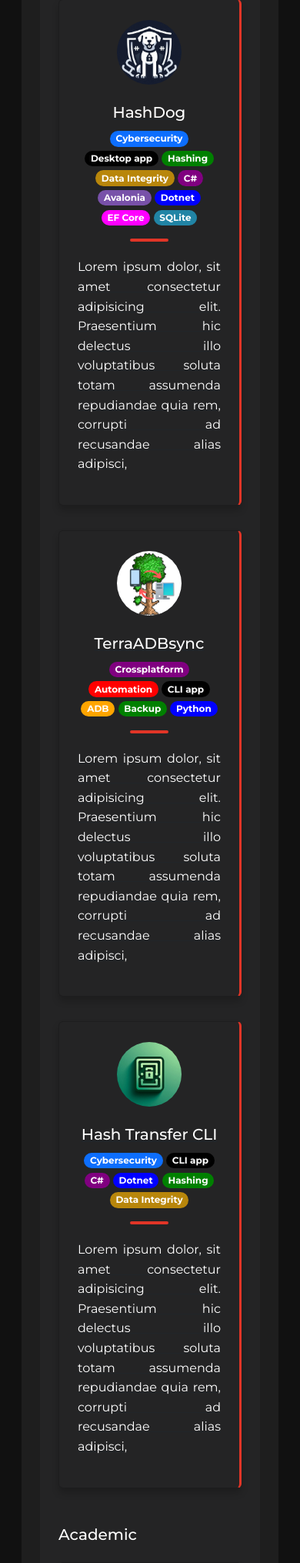
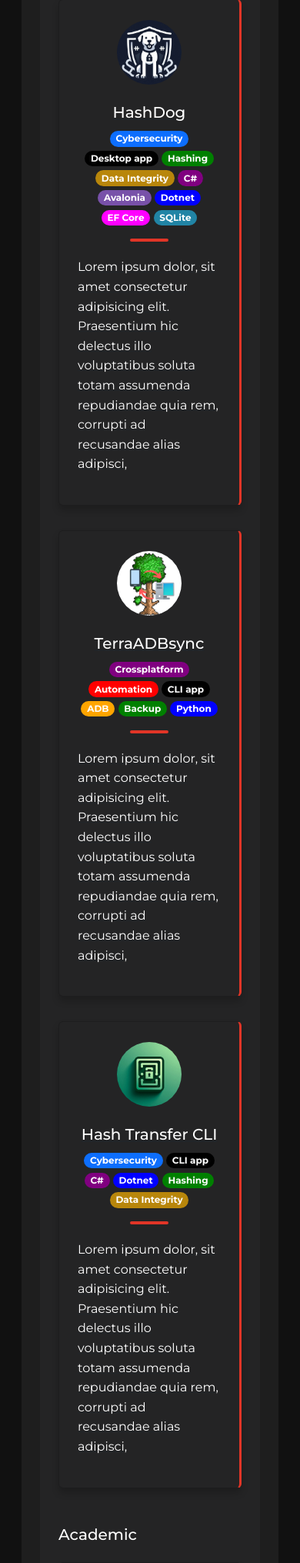
Before and after one commit to Zyd8/zyd-portfolio-website, a Django app: page /resume in a window 390 px wide. Shown: the part 1609-3640 px from the top of the page at 77% size. Run offline with Django 5.2, Linux system fonts and the light colour scheme; some libraries are stand-ins or nearby versions.

Commit message:
media query for description text alignment

```diff
--- a/static/css/common.css
+++ b/static/css/common.css
@@ -220,7 +220,9 @@ p {
     border-radius: 50%;
     margin-top: 10px;
 }
-
+.description {
+    text-align: justify;
+}
 @media (max-width: 768px) {
     .progress-icon-container {
         display: flex;
@@ -248,3 +250,9 @@ p {
         order: 1;
     }
 }
+
+@media (max-width: 1600px) {
+    .description {
+        text-align: left;
+    }
+}
--- a/templates/iot.html
+++ b/templates/iot.html
@@ -35,17 +35,17 @@
         <p class="custom-hr-center"></p>
 
 
-        <div class="col-lg-12 col-md-12 col-sm-12 my-4">
+        <div class="col-lg-12 col-md-12 col-sm-12 mt-5">
             <div class="card card-accent-right primary-background p-2">
                 <div class="row g-0">
-                    <div class="col-md-7 notableproject-icon-container">
+                    <div class="col-md-7 notableproject-icon-container mt-2">
                         <img src="{% static 'assets/iot-dht11.jpeg' %}"
                             class="p-2 img-fluid" alt="...">
                     </div>
                     <div class="col-md-5">
                         <div class="card-body text-white">
 
-                            <h5 class="progress-title text-left">Live PC Internal Temps</h5>
+                            <h5 class="progress-title text-left">PC Internal Temps</h5>
 
                             <p>
                                 <span class="badge rounded-pill" style="background-color: black;">ESP8266</span>
--- a/templates/resume.html
+++ b/templates/resume.html
@@ -54,7 +54,7 @@
                 </h5>
 
                 <div class="col-lg-6 col-md-6 col-sm-12 my-3">
-                    <a class="card card-accent-right primary-background p-2" href="https://github.com/Zyd8/hash-dog">
+                    <a class="card card-accent-right primary-background p-2 h-100" href="https://github.com/Zyd8/hash-dog">
                         <div class="row g-0">
                             <div class="col-md-12 notableproject-icon-container">
                                 <img src="{% static 'assets/logo-hashdog.png' %}"
@@ -83,7 +83,7 @@
 
                                     <!--Regular Description-->
                                     <div class="col-12 mt-2 mb-2">
-                                        <p class="text-white" style="text-align: justify;">
+                                        <p class="text-white description">
                                             Lorem ipsum dolor, sit amet consectetur adipisicing elit. Praesentium hic delectus illo voluptatibus
                                             soluta totam assumenda repudiandae quia rem, corrupti ad recusandae alias adipisci,
                                         </p>
@@ -96,7 +96,7 @@
                 </div>
 
                 <div class="col-lg-6 col-md-6 col-sm-12 my-3">
-                    <a class="card card-accent-right primary-background p-2" href="https://github.com/Zyd8/terrADBsync">
+                    <a class="card card-accent-right primary-background p-2 h-100" href="https://github.com/Zyd8/terrADBsync">
                         <div class="row g-0">
                             <div class="col-md-12 notableproject-icon-container">
                                 <img src="{% static 'assets/logo-terradbsync.png' %}"
@@ -121,7 +121,7 @@
 
                                     <!--Regular Description-->
                                     <div class="col-12 mt-2 mb-2">
-                                        <p class="text-white" style="text-align: justify;">
+                                        <p class="text-white description">
                                             Lorem ipsum dolor, sit amet consectetur adipisicing elit. Praesentium hic delectus illo voluptatibus
                                             soluta totam assumenda repudiandae quia rem, corrupti ad recusandae alias adipisci,
                                         </p>
@@ -134,7 +134,7 @@
                 </div>
 
                 <div class="col-lg-6 col-md-6 col-sm-12 my-3">
-                    <a class="card card-accent-right primary-background p-2" href="https://github.com/Zyd8/hash-transfer-cli">
+                    <a class="card card-accent-right primary-background p-2 h-100" href="https://github.com/Zyd8/hash-transfer-cli">
                         <div class="row g-0">
                             <div class="col-md-12 notableproject-icon-container">
                                 <img src="{% static 'assets/logo-hashtransfercli.png' %}"
@@ -160,7 +160,7 @@
 
                                     <!--Regular Description-->
                                     <div class="col-12 mt-2 mb-2">
-                                        <p class="text-white" style="text-align: justify;">
+                                        <p class="text-white description">
                                             Lorem ipsum dolor, sit amet consectetur adipisicing elit. Praesentium hic delectus illo voluptatibus
                                             soluta totam assumenda repudiandae quia rem, corrupti ad recusandae alias adipisci,
                                         </p>
@@ -182,7 +182,7 @@
                 </h5>
 
                  <div class="col-lg-6 col-md-6 col-sm-12 my-3">
-                    <a class="card card-accent-right primary-background p-2" href="https://github.com/Zyldzkie/crochet-shelby-final" >
+                    <a class="card card-accent-right primary-background p-2 h-100" href="https://github.com/Zyldzkie/crochet-shelby-final" >
                         <div class="row g-0">
                             <div class="col-md-12 notableproject-icon-container">
                                 <img src="{% static 'assets/logo-shelbylorrainecrochet.png' %}"
@@ -214,7 +214,7 @@
 
                                     <!--Regular Description-->
                                     <div class="col-12 mt-2 mb-2">
-                                        <p class="text-white" style="text-align: justify;">
+                                        <p class="text-white description">
                                             Lorem ipsum dolor, sit amet consectetur adipisicing elit. Praesentium hic delectus illo voluptatibus
                                             soluta totam assumenda repudiandae quia rem, corrupti ad recusandae alias adipisci,
                                         </p>
@@ -227,7 +227,7 @@
                 </div>
 
                 <div class="col-lg-6 col-md-6 col-sm-12 my-3">
-                    <a class="card card-accent-right primary-background p-2" href="https://github.com/Zyldzkie/MobileRecipeAppG3">
+                    <a class="card card-accent-right primary-background p-2 h-100" href="https://github.com/Zyldzkie/MobileRecipeAppG3">
                         <div class="row g-0">
                             <div class="col-md-12 notableproject-icon-container">
                                 <img src="{% static 'assets/logo-asiarecipehub.png' %}"
@@ -254,7 +254,7 @@
 
                                     <!--Regular Description-->
                                     <div class="col-12 mt-2 mb-2">
-                                        <p class="text-white" style="text-align: justify;">
+                                        <p class="text-white description">
                                             Lorem ipsum dolor, sit amet consectetur adipisicing elit. Praesentium hic delectus illo voluptatibus
                                             soluta totam assumenda repudiandae quia rem, corrupti ad recusandae alias adipisci,
                                         </p>
@@ -267,7 +267,7 @@
                 </div>
 
                 <div class="col-lg-6 col-md-6 col-sm-12 my-3">
-                    <a class="card card-accent-right primary-background p-2" href="https://github.com/Zyldzkie/kamayan">
+                    <a class="card card-accent-right primary-background p-2 h-100" href="https://github.com/Zyldzkie/kamayan">
                         <div class="row g-0">
                             <div class="col-md-12 notableproject-icon-container">
                                 <img src="{% static 'assets/logo-kamayan.png' %}"
@@ -299,7 +299,7 @@
 
                                     <!--Regular Description-->
                                     <div class="col-12 mt-2 mb-2">
-                                        <p class="text-white" style="text-align: justify;">
+                                        <p class="text-white description">
                                             Lorem ipsum dolor, sit amet consectetur adipisicing elit. Praesentium hic delectus illo voluptatibus
                                             soluta totam assumenda repudiandae quia rem, corrupti ad recusandae alias adipisci,
                                         </p>
```
Also changed, not shown: templates/about.html (+5 -5 lines), static/assets/credit-django.svg (added).
